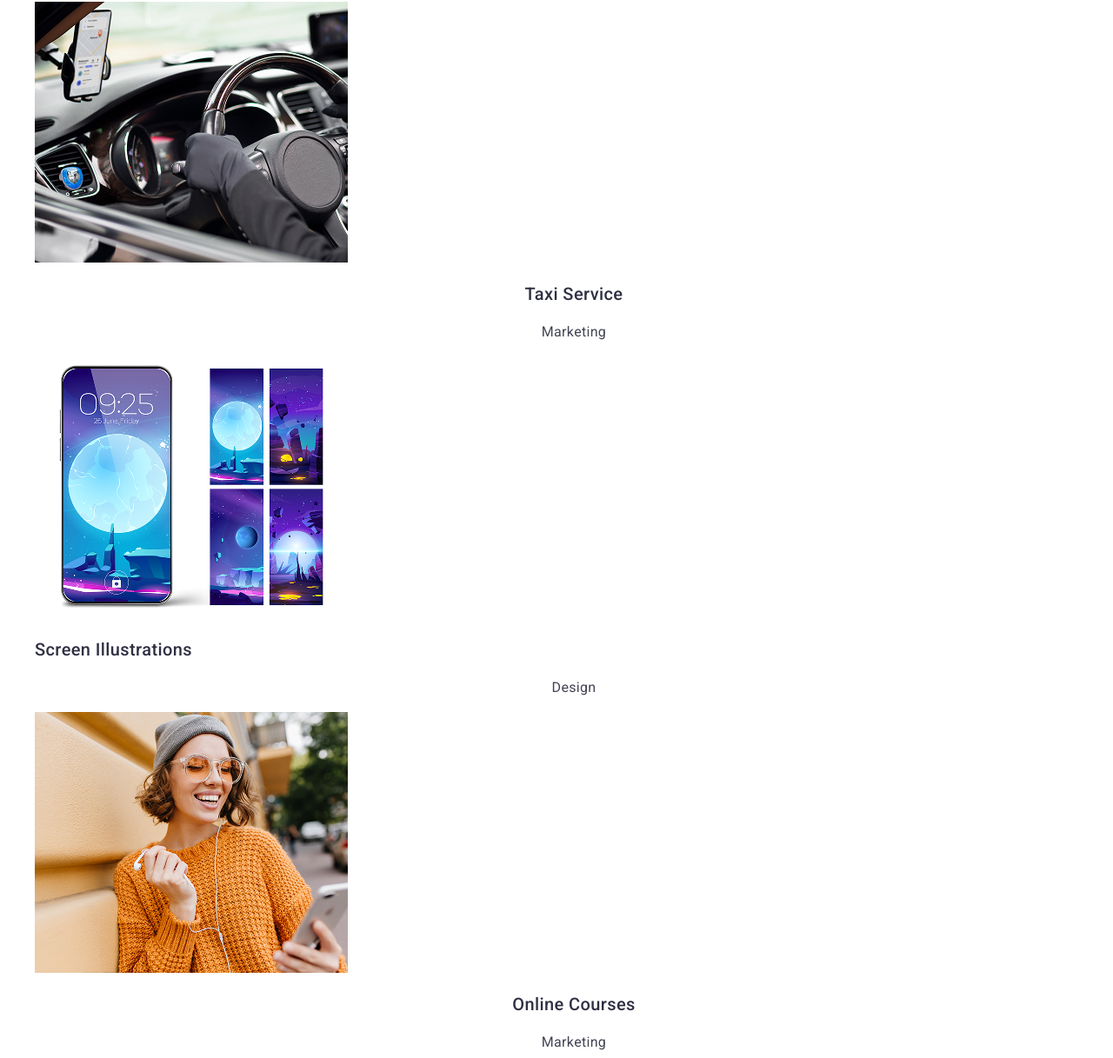
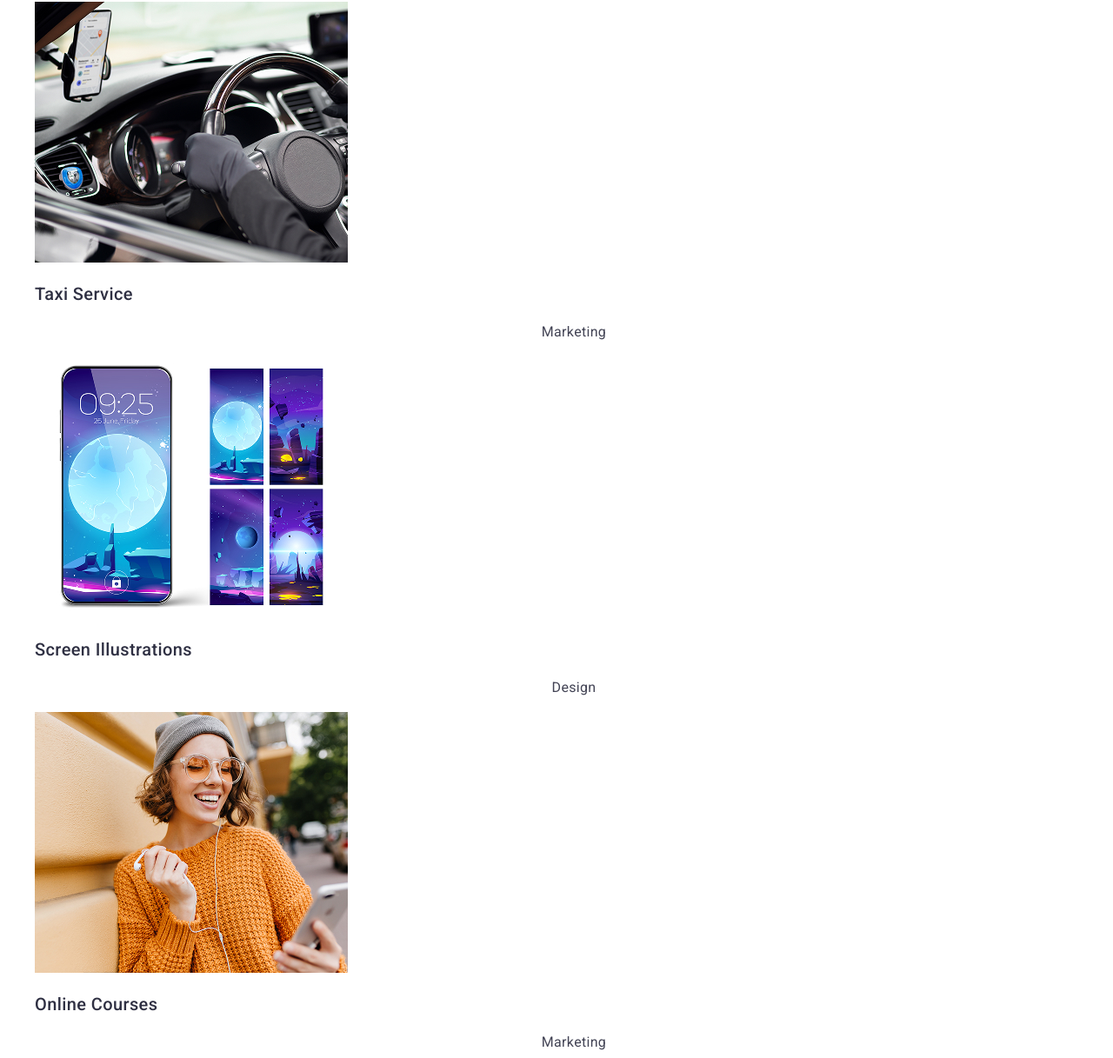
Before and after one commit to ikeroM3/goit-markup-hw-02, a plain HTML site: page index.html in a window 1280 px wide. Shown: the part 3588-4805 px from the top of the page at 87% size. Drawn offline with nearby package versions, Linux system fonts and the light colour scheme.

Commit message:
html+css

```diff
--- a/css/style.css
+++ b/css/style.css
@@ -15,6 +15,7 @@ body {
 }
 .logo-studio {
   color: #2e2f42;
+  font-family: "Relaway" sans-serif;
 }
 .list-nav {
   font-weight: 500;
--- a/index.html
+++ b/index.html
@@ -163,7 +163,7 @@
           </li>
           <li>
             <img src="./images/car.jpg" alt="car" width="360" height="300" />
-            <h3 class="title-card-people">Taxi Service</h3>
+            <h3 class="title-figura">Taxi Service</h3>
             <p class="title-paragraph">Marketing</p>
           </li>
           <li>
@@ -178,7 +178,7 @@
           </li>
           <li>
             <img src="./images/girl.jpg" alt="girl" width="360" height="300" />
-            <h3 class="title-card-people">Online Courses</h3>
+            <h3 class="title-figura">Online Courses</h3>
             <p class="title-paragraph">Marketing</p>
           </li>
         </ul>
```
